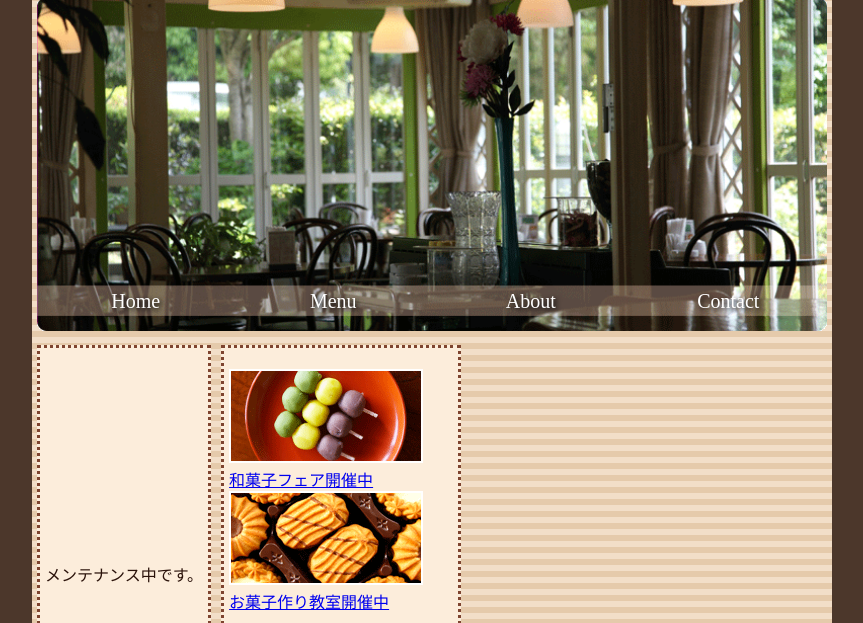
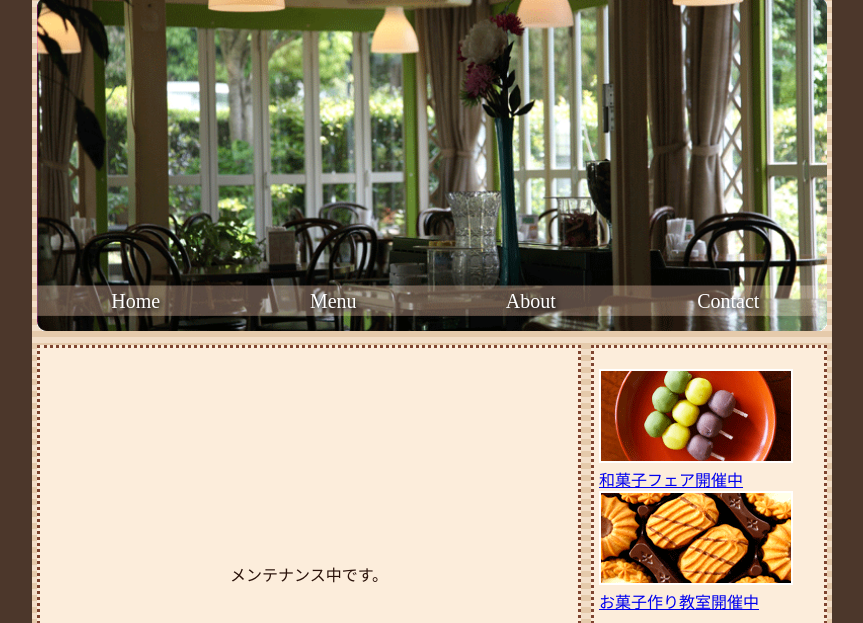
Before and after one commit to r-shirasu/cafe_morijiri, a plain HTML site: page menu.html in a window 1280 px wide. Shown: the part 85-708 px from the top of the page, without its empty margins (208-1071 px from the left). Drawn offline with Linux system fonts and the light colour scheme.

Commit message:
contentsの幅修正

```diff
--- a/css/common.css
+++ b/css/common.css
@@ -80,7 +80,7 @@ header {
 
 .content {
     /* 加減乗除の計算。この場合100%のうち250px分 */
-    width: calc(100% -250px);
+    width: 100%;
     margin-right: 10px;
     padding: 5px;
     border: 3px dotted #7e442f;
@@ -212,3 +212,7 @@ ul {
     justify-content: space-between;
     margin: 0;
 }
+
+.content-maintenance {
+    width:
+}
--- a/menu.html
+++ b/menu.html
@@ -26,11 +26,11 @@
     </header>
     <div class="wrapper">
         <!-- 本文 -->
-        <article class="content border">
+        <article class="content">
             <section class="maintenance cream">メンテナンス中です。</section>
         </article>
         <!-- サイドバー -->
-        <aside class="sidebar border">
+        <aside class="sidebar">
             <!-- イベント一覧 -->
             <ul class="eventList">
                 <li class="cream">
```
Also changed, not shown: about.html (+2 -2 lines).
